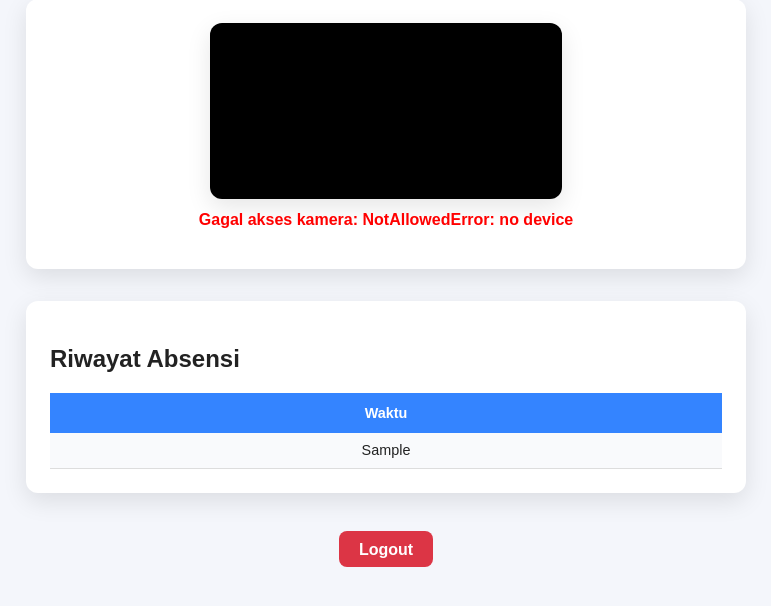
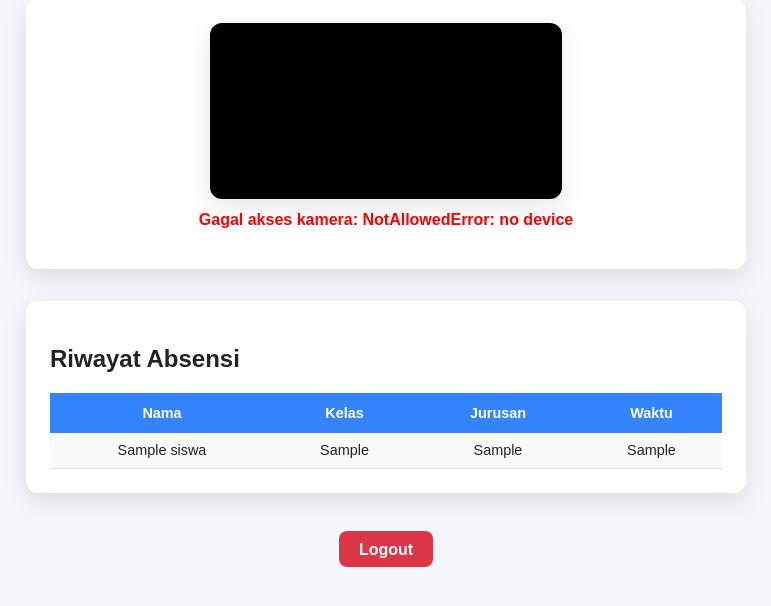
Before and after one commit to ffattahh/final-project, a Flask app: page /siswa in a window 1280 px wide. Shown: the part 150-756 px from the top of the page, without its empty margins (254-1025 px from the left). Run offline with Flask 3, Linux system fonts and the light colour scheme; the visitor is signed in with stand-in values (Sample User, id 1); tables that the repository leaves empty or names only in its code hold one stand-in row (values such as "Sample post"); some libraries are stand-ins or nearby versions.

Commit message:
feat(backend): add CRUD siswa

```diff
--- a/templates/siswa.html
+++ b/templates/siswa.html
@@ -148,11 +148,17 @@
     <h2>Riwayat Absensi</h2>
     <table>
       <tr>
+        <th>Nama</th>
+        <th>Kelas</th>
+        <th>Jurusan</th>
         <th>Waktu</th>
         <!-- <th>Token</th> -->
       </tr>
       {% for h in history %}
       <tr>
+        <td>{{ h.nama_siswa }}</td>
+        <td>{{ h.kelas }}</td>
+        <td>{{ h.jurusan}}</td>
         <td>{{ h.waktu_absen }}</td>
         <!-- <td style="max-width:10rem; overflow:auto;">{{ h.token_qr }}</td> -->
       </tr>
```
